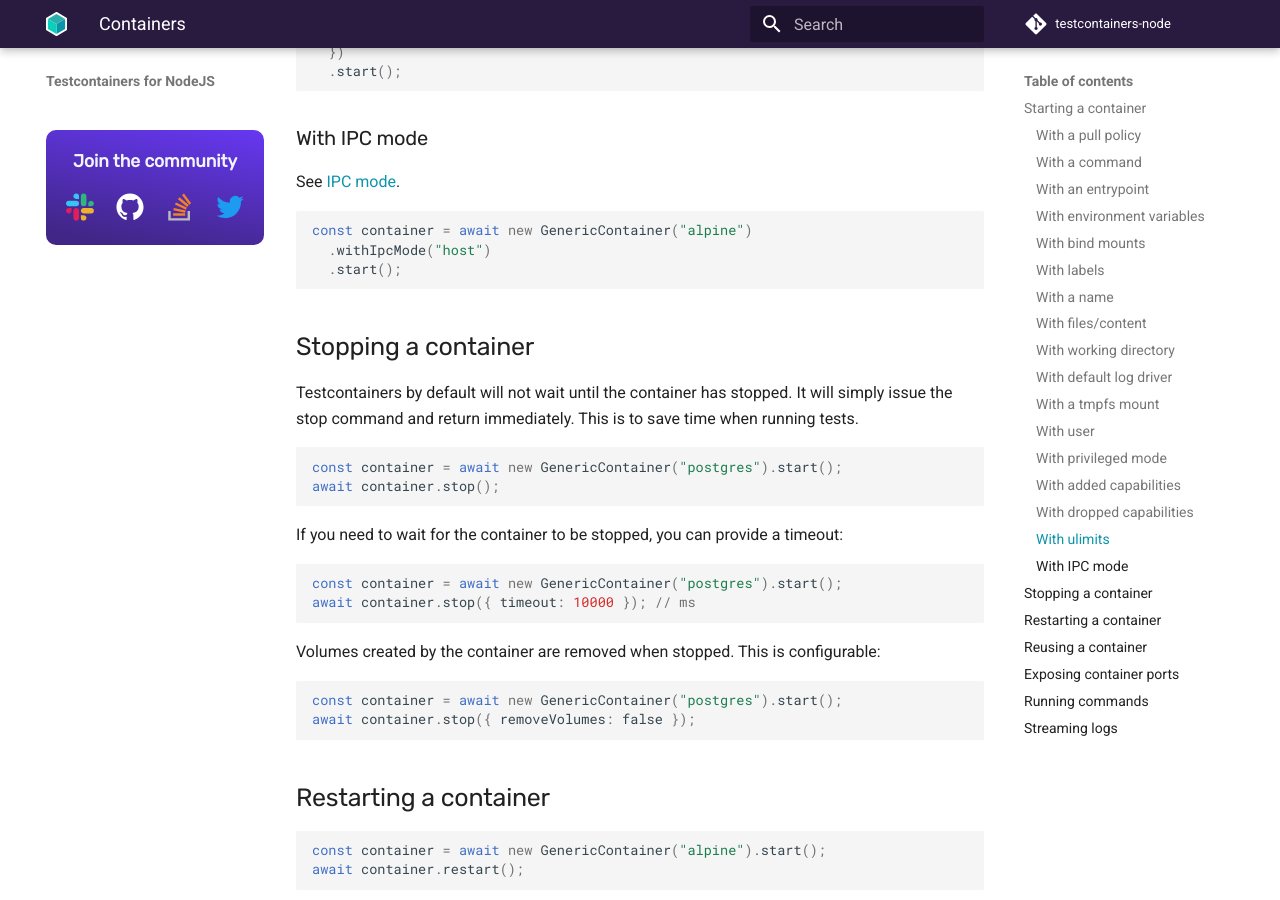
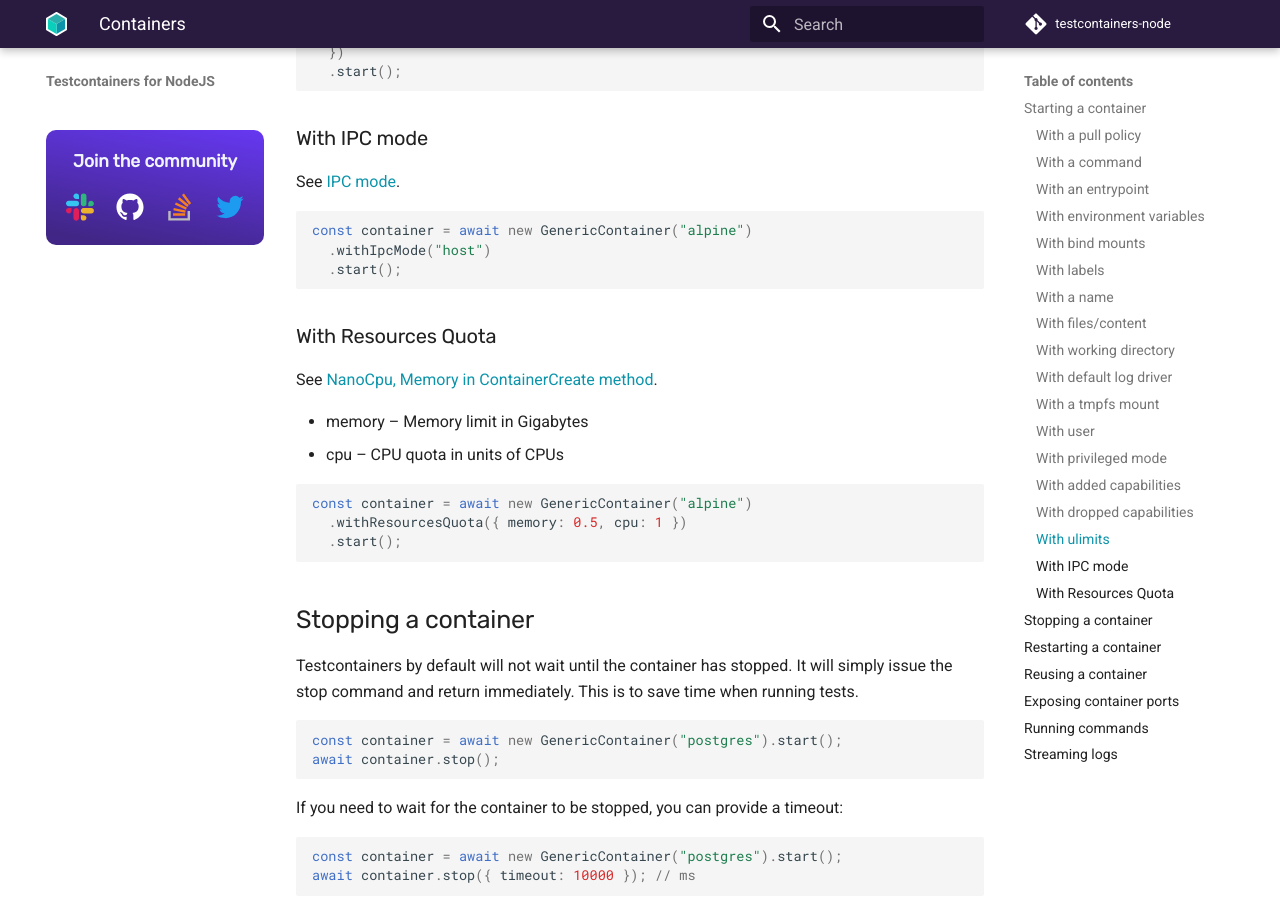
Before and after one commit to testcontainers/testcontainers-node, an MkDocs documentation site: the page built from docs/features/containers.md, in a window 1280 px wide and 900 px high, scrolled down 3772 px. Built offline with MkDocs 1.6.1 and Material for MkDocs 9.7.7, drawn with Linux system fonts in a browser that asks for light colours; comment, search, counter and statistics services are not loaded.

Commit message:
added docs for withResourcesQuota feature

````diff
--- a/docs/features/containers.md
+++ b/docs/features/containers.md
@@ -195,6 +195,19 @@ const container = await new GenericContainer("alpine")
   .start();
 ```
 
+### With Resources Quota
+
+See [NanoCpu, Memory in ContainerCreate method](https://docs.docker.com/engine/api/v1.42/#tag/Container/operation/ContainerCreate).
+
+- memory – Memory limit in Gigabytes
+- cpu – CPU quota in units of CPUs
+
+```javascript
+const container = await new GenericContainer("alpine")
+  .withResourcesQuota({ memory: 0.5, cpu: 1 })
+  .start();
+```
+
 ## Stopping a container
 
 Testcontainers by default will not wait until the container has stopped. It will simply issue the stop command and return immediately. This is to save time when running tests.
````
